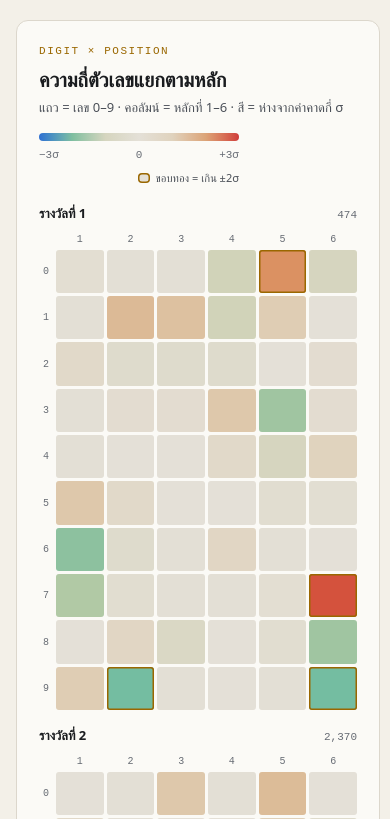
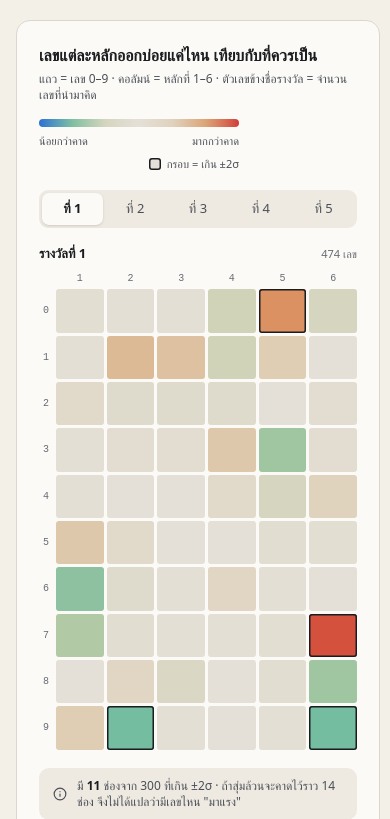
Before and after one commit to Rinriku69/mui-lotto, an Angular app in the folder web/: page / in a window 390 px wide. Shown: the part 1765-2584 px from the top of the page. Built offline with nearby package versions, Linux system fonts and the light colour scheme.

Commit message:
feat: neutral outlier outline and one-prize heatmap on phones

```diff
--- a/web/src/app/heatmap/heat-grid.html
+++ b/web/src/app/heatmap/heat-grid.html
@@ -1,7 +1,7 @@
 @if (label()) {
   <div class="mb-2 flex items-baseline justify-between">
     <span class="text-[13px] font-semibold">{{ label() }}</span>
-    <span class="font-mono text-[11px] text-muted">{{ stats().total | number }}</span>
+    <span class="text-[11px] text-muted">{{ stats().total | number }} เลข</span>
   </div>
 }
 
@@ -25,7 +25,7 @@
         [class]="
           (cellHeight() ? '' : 'aspect-[11/10] ') +
           (c.strong ? 'text-white ' : 'text-ink-2 ') +
-          (active() === c.cell ? 'inset-ring-2 inset-ring-ink' : c.flagged ? 'inset-ring-[1.5px] inset-ring-gold' : '')
+          (active() === c.cell ? 'inset-ring-2 inset-ring-gold' : c.flagged ? 'inset-ring-[1.5px] inset-ring-ink' : '')
         "
         [style]="c.style"
         [attr.aria-label]="c.aria"
--- a/web/src/app/heatmap/heat-grid.ts
+++ b/web/src/app/heatmap/heat-grid.ts
@@ -6,7 +6,8 @@ import { CellStat, GridStats } from '../lottery/stats';
  * Heatmap grid, two flavours:
  *  - 'digit': rows = digit 0–9, columns = position (หลัก). Cells are unlabeled.
  *  - 'pair' : rows = tens, columns = units (00–99). Each cell shows its 2-digit number.
- * Colour = z-score on a fixed diverging scale; gold ring = |z| >= 2.
+ * Colour = z-score on a fixed diverging scale; ink outline = |z| >= 2 (neutral on purpose: a gold
+ * ring read as "hot number"). Gold marks the active cell - the visitor's own pick.
  * Hover/focus is reported up via `inspect` so the parent can show one shared readout.
  */
 @Component({
--- a/web/src/app/heatmap/heat-legend.ts
+++ b/web/src/app/heatmap/heat-legend.ts
@@ -1,6 +1,6 @@
 import { ChangeDetectionStrategy, Component } from '@angular/core';
 
-/** Diverging colour key (−3σ … +3σ) plus the gold-ring meaning. Purely visual: aria-hidden. */
+/** Diverging colour key (−3σ … +3σ) plus the outline meaning. Purely visual: aria-hidden. */
 @Component({
   selector: 'app-heat-legend',
   changeDetection: ChangeDetectionStrategy.OnPush,
@@ -8,9 +8,9 @@ import { ChangeDetectionStrategy, Component } from '@angular/core';
   template: `
     <div class="grid w-[200px] justify-items-end gap-1.5">
       <div class="legend-ramp h-2 w-full rounded"></div>
-      <div class="flex w-full justify-between font-mono text-[11px] text-muted"><span>−3σ</span><span>0</span><span>+3σ</span></div>
+      <div class="flex w-full justify-between text-[11px] text-ink-2"><span>น้อยกว่าคาด</span><span>มากกว่าคาด</span></div>
       <div class="flex items-center gap-1.5 text-[11px] text-ink-2">
-        <span class="h-2.5 w-3 rounded-sm bg-div-mid inset-ring-[1.5px] inset-ring-gold"></span>ขอบทอง = เกิน ±2σ
+        <span class="size-3 rounded-[3px] bg-div-mid inset-ring-[1.5px] inset-ring-ink"></span>กรอบ = เกิน ±2σ
       </div>
     </div>
   `,
--- a/web/src/app/heatmap/heatmap-panel.html
+++ b/web/src/app/heatmap/heatmap-panel.html
@@ -1,16 +1,23 @@
 <section class="panel" aria-labelledby="hm-title">
-  <header class="mb-[18px] flex flex-wrap items-end justify-between gap-4">
+  <header class="mb-[18px] flex flex-wrap items-start justify-between gap-4">
     <div>
-      <p class="eyebrow">DIGIT × POSITION</p>
-      <h2 id="hm-title" class="text-xl font-semibold">ความถี่ตัวเลขแยกตามหลัก</h2>
-      <p class="mt-1 text-[13px] text-ink-2">แถว = เลข 0–9 · คอลัมน์ = หลักที่ 1–6 · สี = ห่างจากค่าคาดกี่ σ</p>
+      <h2 id="hm-title" class="text-base font-semibold">เลขแต่ละหลักออกบ่อยแค่ไหน เทียบกับที่ควรเป็น</h2>
+      <p class="mt-1 text-xs text-ink-2">แถว = เลข 0–9 · คอลัมน์ = หลักที่ 1–6 · ตัวเลขข้างชื่อรางวัล = จำนวนเลขที่นำมาคิด</p>
     </div>
     <app-heat-legend />
   </header>
 
+  <!-- Phones: one prize at a time. Five 10x6 grids squeezed into 360px would be unreadable dots. -->
+  <div class="segmented mb-4 sm:hidden" role="group" aria-label="เลือกรางวัล">
+    @for (p of prizes; track p) {
+      <button type="button" class="seg text-[13px]" [attr.aria-pressed]="mobilePrize() === p" (click)="mobilePrize.set(p)">ที่ {{ p }}</button>
+    }
+  </div>
+
   <div class="grid grid-cols-[repeat(auto-fill,minmax(160px,1fr))] gap-4 min-[900px]:grid-cols-5">
     @for (p of prizes; track p) {
       <app-heat-grid
+        [class]="mobilePrize() === p ? '' : 'max-sm:hidden'"
         [label]="prizeLabel[p]"
         [stats]="data.prizeStats()[p - 1]"
         [active]="hovered()?.prize === p ? hovered()!.cell : null"
@@ -19,22 +26,21 @@
     }
   </div>
 
-  <p class="mt-[18px] flex min-h-[42px] items-center gap-2.5 rounded-lg bg-raised px-3.5 py-2.5 text-[13px] text-ink-2" aria-live="polite">
+  <p class="mt-[18px] flex min-h-[42px] items-center gap-2.5 rounded-[10px] bg-raised px-3.5 py-2.5 text-xs text-ink-2" aria-live="polite">
     @if (hovered(); as h) {
-      <span class="font-mono text-xs font-bold text-gold">◆</span>
       <span>
         <strong class="mr-2 font-semibold text-ink">{{ prizeLabel[h.prize] }} · หลักที่ {{ h.cell.pos + 1 }} · เลข {{ h.cell.digit }}</strong>
-        <span class="font-mono">
-          {{ h.cell.count | number }} ครั้ง · คาด {{ hoveredExpected() | number: '1.0-1' }} ·
-          {{ h.cell.z >= 0 ? '+' : '' }}{{ h.cell.z | number: '1.1-1' }}σ
-        </span>
+        {{ h.cell.count | number }} ครั้ง · คาด {{ hoveredExpected() | number: '1.0-1' }} · ห่างจากค่าคาด
+        {{ h.cell.z >= 0 ? '+' : '' }}{{ h.cell.z | number: '1.1-1' }}σ
       </span>
     } @else {
-      <span class="font-mono text-xs font-bold text-gold">i</span>
+      <svg class="shrink-0" width="14" height="14" viewBox="0 0 24 24" fill="none" stroke="currentColor" stroke-width="2" stroke-linecap="round" aria-hidden="true">
+        <circle cx="12" cy="12" r="10" /><path d="M12 16v-4M12 8h.01" />
+      </svg>
       <span>
-        มีช่องเกิน ±2σ รวม <strong class="font-semibold text-ink">{{ data.beyond2Total() }}</strong> จาก 300 ช่อง เทียบกับ
-        ~{{ data.beyond2Expected | number: '1.1-1' }} ช่องที่การสุ่มยุติธรรมคาดไว้
-        {{ data.beyond2Total() <= data.beyond2Expected * 1.5 ? 'จึงไม่มีหลักหรือเลขใดเอนเอียงอย่างมีนัยสำคัญ' : 'มากกว่าที่คาด ควรดูต่อว่าช่องไหนเบี่ยง' }}
+        มี <strong class="font-semibold text-ink">{{ data.beyond2Total() }}</strong> ช่องจาก 300 ที่เกิน ±2σ · ถ้าสุ่มล้วนจะคาดไว้ราว
+        {{ data.beyond2Expected | number: '1.0-0' }} ช่อง
+        {{ data.beyond2Total() <= data.beyond2Expected * 1.5 ? 'จึงไม่ได้แปลว่ามีเลขไหน "มาแรง"' : 'มากกว่าที่คาด ควรดูต่อว่าช่องไหนเบี่ยง' }}
       </span>
     }
   </p>
--- a/web/src/app/heatmap/heatmap-panel.ts
+++ b/web/src/app/heatmap/heatmap-panel.ts
@@ -23,6 +23,9 @@ export class HeatmapPanel {
   protected readonly prizes = PRIZES;
   protected readonly prizeLabel = PRIZE_LABEL;
 
+  /** The one prize shown on phones (all five from sm up). */
+  protected readonly mobilePrize = signal(1);
+
   /** One readout for all five grids, so hovering any cell explains it in the same place. */
   protected readonly hovered = signal<Hovered | null>(null);
   protected readonly hoveredExpected = computed(() => {
--- a/web/src/styles.css
+++ b/web/src/styles.css
@@ -80,7 +80,7 @@
  * as real utilities, so they work with variants (hover:, md: ...) like any built-in class.
  */
 @utility panel {
-  @apply rounded-xl border border-hair bg-surface p-[22px];
+  @apply rounded-[14px] border border-hair bg-surface p-[22px];
 }
 
 @utility eyebrow {
```
